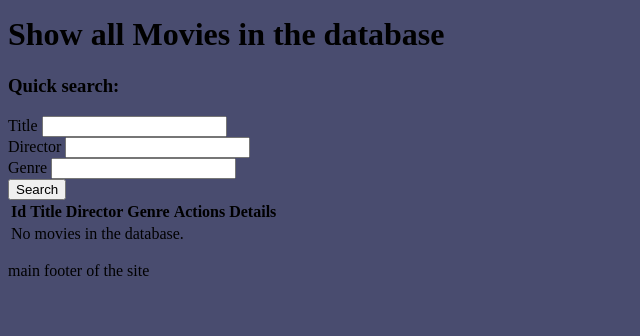
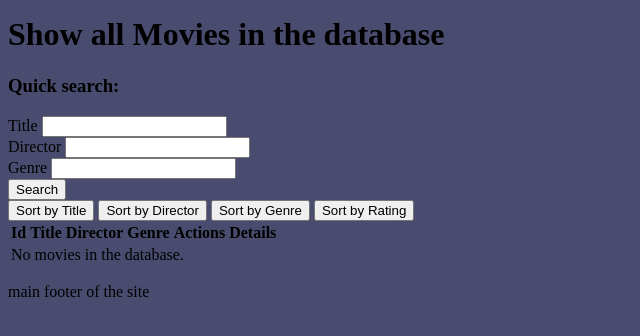
Before and after one commit to JiiXaa/retro-buster, a Flask app: page /movies/ in a window 1280 px wide. Shown: the part 191-527 px from the top of the page, without its empty margins (0-640 px from the left). Run offline with Flask 3, Linux system fonts and the light colour scheme.

Commit message:
FEATURE ADD: Movies can be sorted by different categories - done with use of JavaScript.

```diff
--- a/app/routes/customers.py
+++ b/app/routes/customers.py
@@ -138,5 +138,9 @@
 
 @bp.route("/customer_profile/<customer_id>", methods=["GET", "POST"])
 def customer_profile(customer_id):
+    # TODO: Add a form to add a new video rental to the customer's account
+    # TODO: Add a form to edit the customer's information
+    # TODO: Add a form to delete the customer's account
+    # TODO: Show a list of all videos the customer has rented
     customer = Customer.query.get_or_404(customer_id)
     return render_template("customers/customer_profile.html", customer=customer)
--- a/app/routes/movies.py
+++ b/app/routes/movies.py
@@ -50,7 +50,18 @@
 
 @bp.route("/", methods=["GET", "POST"])
 def index():
-    movies_all = Movie.query.all()
+    # TODO: Add date_added to the movies table and sort by date added by default (most recent first)
+    sort_by = request.args.get("sort_by")
+    if sort_by == "title":
+        movies_all = Movie.query.order_by(Movie.title.asc()).all()
+    elif sort_by == "director":
+        movies_all = Movie.query.order_by(Movie.director.asc()).all()
+    elif sort_by == "genre":
+        movies_all = Movie.query.order_by(Movie.genre.asc()).all()
+    elif sort_by == "rating":
+        movies_all = Movie.query.order_by(Movie.rating.asc()).all()
+    else:
+        movies_all = Movie.query.all()
 
     return render_template("movies/index.html", movies_all=movies_all)
 
--- a/app/templates/movies/index.html
+++ b/app/templates/movies/index.html
@@ -13,6 +13,11 @@
   <input type="text" name="genre" id="genre"> <br>
   <input type="submit" value="Search">
 </form>
+
+<button id="sortByTitle">Sort by Title</button>
+<button id="sortByDirector">Sort by Director</button>
+<button id="sortByGenre">Sort by Genre</button>
+<button id="sortByRating">Sort by Rating</button>
 
 <table>
   <tr>
@@ -58,4 +63,21 @@
 
 {% endif %}
 
+<script>
+  console.log('movies index');
+  function sortBy(value) {
+    const url = new URL(window.location.href);
+    url.searchParams.set('sort_by', value);
+    window.location.href = url.toString();
+  }
+
+  document.getElementById('sortByTitle').addEventListener('click', () => sortBy('title'));
+
+  document.getElementById('sortByDirector').addEventListener('click', () => sortBy('director'));
+
+  document.getElementById('sortByGenre').addEventListener('click', () => sortBy('genre'));
+
+  document.getElementById('sortByRating').addEventListener('click', () => sortBy('rating'));
+</script>
+
 {% endblock %}
--- a/app/templates/videocassettes/vhs_add_tape.html
+++ b/app/templates/videocassettes/vhs_add_tape.html
@@ -23,7 +23,7 @@
   <p>test: {{ movie.vhs_tape_copy }}</p>
 
   <label for="copy_number">Copy Number (id)</label>
-  <input type="text" name="copy_number" id="copy_number" required> <br>
+  <input type="text" name="copy_number" id="copy_number" autofocus required> <br>
 
   <button type="submit">Add Copy</button>
 </form>
```
Also changed, not shown: app/templates/movies/movie_details.html (+8 -0 lines).
